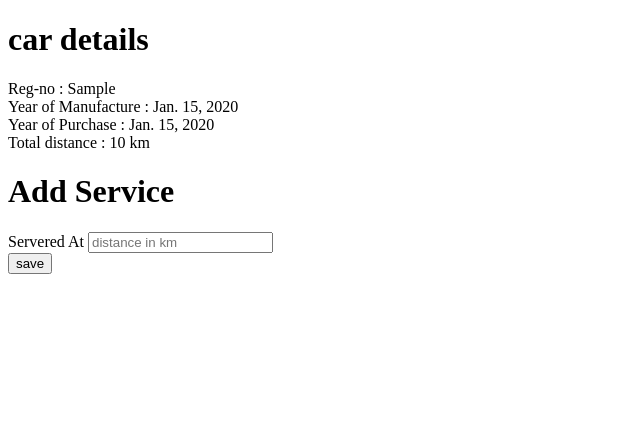
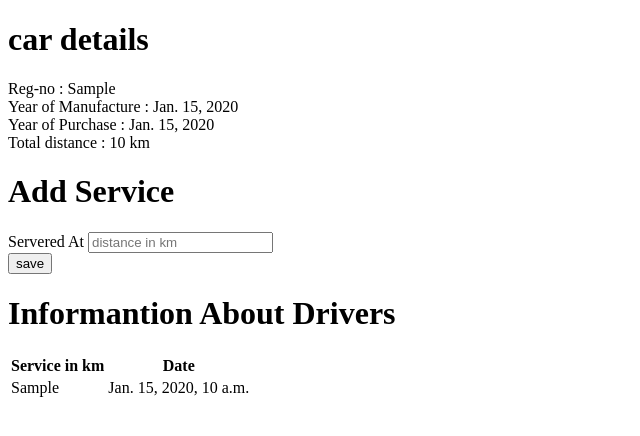
Before and after one commit to Mutegeki/mysite, a Django app: template my_site/mycar/templates/car/showcar.html in a window 1280 px wide. Shown: the top 436 px of the page, without its empty margins (0-640 px from the left). Run offline with Django 3.2, Linux system fonts and the light colour scheme; the template is opened without the code that fills it: values that come from a table or form of the project are taken from there, others are empty; tables that the repository leaves empty hold one stand-in row (values such as "Sample post").

Commit message:
Added a table in showcar template

```diff
--- a/my_site/mycar/templates/car/showcar.html
+++ b/my_site/mycar/templates/car/showcar.html
@@ -29,6 +29,26 @@
 
 		<button type="submit" class="btn btn-primary">save</button>
 	</form>
+	<h1>Informantion About Drivers</h1>
+	<table class="table">
+		<thead>
+			<tr>
+				<th>Service in km</th>
+				<th>Date</th>
+			</tr>
+		</thead>
+
+		{% for service in services%}
+		<tbody>
+			<tr>
+				<td>{{service.distance}}</td>
+				<td>{{service.date}}</td>
+
+			</tr>
+		</tbody>
+		{% endfor %}
+	</table>
+
 
 </body>
 </html>
```
